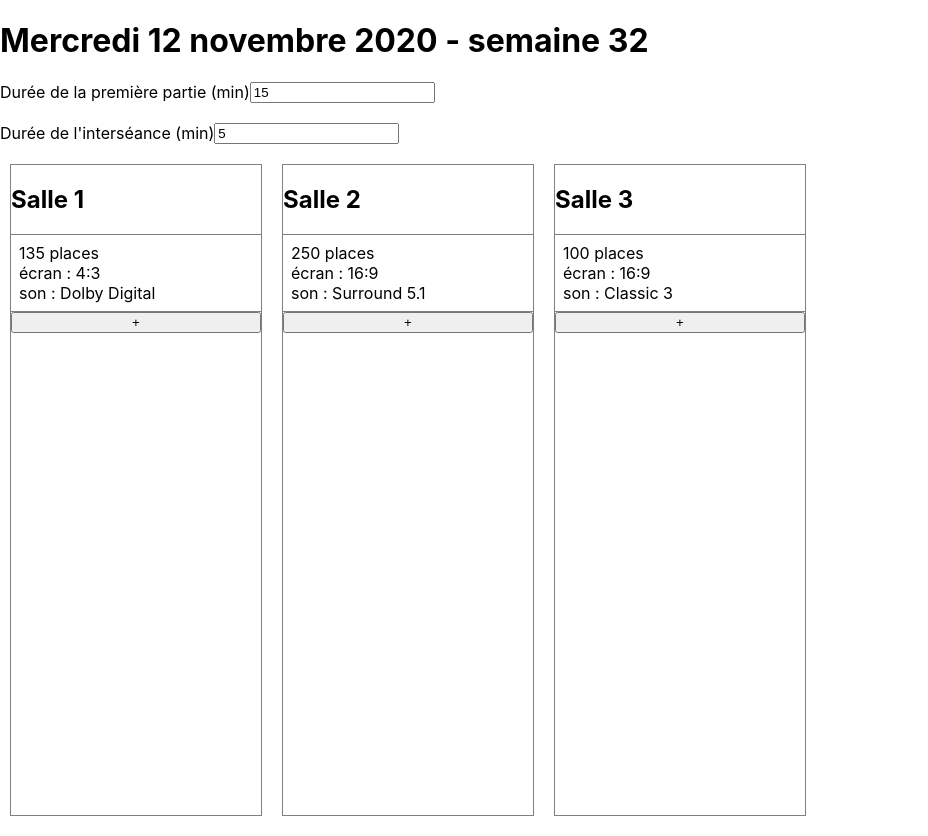
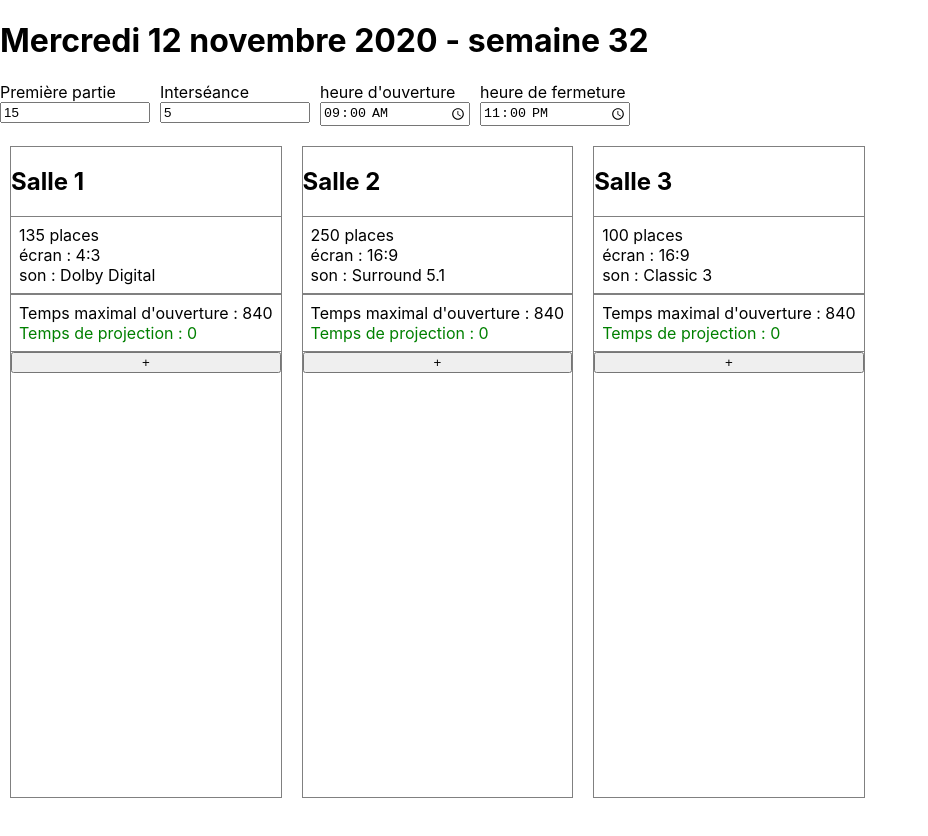
Before and after one commit to agguillemot/terminus-poc-grille-prog, a React (Create React App) app: page / in a window 1280 px wide. Shown: the whole page, without its empty margins (0-928 px from the left). Built offline with nearby package versions, Linux system fonts and the light colour scheme.

Commit message:
add in and out

```diff
--- a/package.json
+++ b/package.json
@@ -11,6 +11,7 @@
     "@types/react": "^16.9.53",
     "@types/react-dom": "^16.9.8",
     "@types/styled-components": "^5.1.7",
+    "date-fns": "^2.16.1",
     "react": "^17.0.1",
     "react-dom": "^17.0.1",
     "react-scripts": "4.0.1",
--- a/src/App-style.ts
+++ b/src/App-style.ts
@@ -9,3 +9,10 @@ export const Row = styled.div`
   display: flex;
   margin-bottom: 20px;
 `;
+
+export const InputGroup = styled.div`
+  display: flex;
+  flex-direction: column;
+  margin-right: 10px;
+  width: 150px;
+`;
--- a/src/App.tsx
+++ b/src/App.tsx
@@ -2,12 +2,16 @@ import React, { useState } from 'react';
 import Room from './components/Room';
 import { ROOMS } from './data/rooms';
 
-import { Row, Wrapper } from './App-style';
+import { Row, Wrapper, InputGroup } from './App-style';
 import { ISession } from './types/session';
+import { CinemaContextProvider } from './contexts/cinema';
+import computeOpeningTime from './components/utils/computeOpeningTime';
 
 function App() {
   const [inValue, setIn] = useState<number>(15);
   const [outValue, setOut] = useState<number>(5);
+  const [openingTime, setOpeningTime] = useState<string>('09:00');
+  const [closingTime, setClosingTime] = useState<string>('23:00');
 
   const [sessions, setSessions] = useState<Record<number, ISession[]>>({
     1: [],
@@ -26,14 +30,25 @@ function App() {
     <Wrapper>
       <h1>Mercredi 12 novembre 2020 - semaine 32</h1>
       <Row>
-        <label htmlFor="input-in">Durée de la première partie (min)</label>
+        <InputGroup>
+          <label htmlFor="input-in">Première partie</label>
           <input id="input-in" value={inValue} onChange={(e) => setIn(parseInt(e.currentTarget.value, 10))} />
+        </InputGroup>
+        <InputGroup>
+          <label htmlFor="input-out">Interséance</label>
+          <input id="input-out" value={outValue} onChange={(e) => setOut(parseInt(e.currentTarget.value, 10))} />
+        </InputGroup>
+        <InputGroup>
+          <label htmlFor="input-opening">heure d'ouverture</label>
+          <input id="input-opening" type="time" value={openingTime} onChange={(e) => setOpeningTime(e.currentTarget.value)} />
+        </InputGroup>
+        <InputGroup>
+          <label htmlFor="input-closing">heure de fermeture</label>
+          <input id="input-closing" type="time" value={closingTime} onChange={(e) => setClosingTime(e.currentTarget.value)} />
+        </InputGroup>
       </Row>
       <Row>
-        <label htmlFor="input-out">Durée de l'interséance (min)</label>
-        <input id="input-out" value={outValue} onChange={(e) => setOut(parseInt(e.currentTarget.value, 10))} />
-      </Row>
-      <Row>
+        <CinemaContextProvider inDuration={inValue} outDuration={outValue} totalOpeningTime={computeOpeningTime(openingTime, closingTime)}>
           { ROOMS.map((room) => (
             <Room
               key={room.index}
@@ -42,6 +57,7 @@ function App() {
               addSession={(session) => addSessionToRoom(room.index, session)}
             />
           ))}
+        </CinemaContextProvider>
       </Row>
     </Wrapper>
   );
--- a/src/components/Room/index.tsx
+++ b/src/components/Room/index.tsx
@@ -1,9 +1,11 @@
 import React from "react";
+import { useCinemaContext } from "../../contexts/cinema";
 import { IRoom } from "../../types/room";
 import { ISession } from "../../types/session";
 import AddMovie from "../AddMovie";
 import Session from "../Session";
-import { Movies, TechInfos, Wrapper } from './style';
+import { Movies, TechInfos, Wrapper, MaxProjectionTime } from './style';
+import { MOVIES } from '../../data/movies';
 
 interface IRoomComp {
   room: IRoom;
@@ -12,6 +14,16 @@ interface IRoomComp {
 }
 
 const Room = ({ room: { index, seats, screen, sound }, sessions, addSession }: IRoomComp) => {
+  const { totalOpeningTime, inDuration, outDuration } = useCinemaContext();
+
+  const totalProjectionTime = sessions.reduce((total, session) => {
+    const completeMovie = MOVIES.find((m) => m.id === session.movie);
+    const sessionTotalDuration = completeMovie
+      ? inDuration + outDuration + completeMovie.duration
+      : 0;
+    return total += sessionTotalDuration;
+  }, 0);
+
   return (
     <Wrapper>
       <h2>Salle {index}</h2>
@@ -20,8 +32,12 @@ const Room = ({ room: { index, seats, screen, sound }, sessions, addSession }: I
         <div>écran : {screen}</div>
         <div>son : {sound}</div>
       </TechInfos>
+      <TechInfos>
+        <div>Temps maximal d'ouverture : {totalOpeningTime}</div>
+        <MaxProjectionTime error={totalProjectionTime < totalOpeningTime}>Temps de projection : {totalProjectionTime}</MaxProjectionTime>
+      </TechInfos>
       <Movies>
-        { sessions.map((session) => <Session key={session.movie} {...session} />) }
+        { sessions.map((session, index) => <Session key={index} {...session} />) }
         <AddMovie onAddMovie={(session) => addSession(session)} />
       </Movies>
     </Wrapper>
--- a/src/components/Room/style.ts
+++ b/src/components/Room/style.ts
@@ -19,3 +19,11 @@ export const Movies = styled.div`
   flex-direction: column;
   justify-content: center;
 `;
+
+interface IMaxProjectionTime {
+  error: boolean;
+}
+
+export const MaxProjectionTime = styled.div<IMaxProjectionTime>`
+  color: ${({ error }) => error ? 'green' : 'red' }
+`;
--- a/src/components/Session/style.ts
+++ b/src/components/Session/style.ts
@@ -5,7 +5,7 @@ export const Wrapper = styled.div`
 
 export const InBlock = styled.div`
   height: 50px;
-  background-color: green;
+  background-color: orange;
   display: flex;
   align-items: center;
   justify-content: center;
@@ -13,7 +13,7 @@ export const InBlock = styled.div`
 
 export const OutBlock = styled.div`
   height: 30px;
-  background-color: maroon;
+  background-color: teal;
   color: #fff;
   display: flex;
   align-items: center;
--- /dev/null
+++ b/src/components/utils/computeOpeningTime.ts
@@ -0,0 +1,7 @@
+import { parse, differenceInMinutes } from "date-fns";
+
+const computeOpeningTime = (openingTime: string, closingTime: string) => (
+  differenceInMinutes(parse(closingTime, 'HH:mm', new Date()), parse(openingTime, 'HH:mm', new Date()))
+);
+
+export default computeOpeningTime;
--- /dev/null
+++ b/src/contexts/cinema.tsx
@@ -0,0 +1,22 @@
+import React, { createContext, PropsWithChildren, useContext } from 'react';
+
+
+interface ICinemaContext {
+  inDuration: number;
+  outDuration: number;
+  totalOpeningTime: number; // in minutes
+}
+
+const CinemaContext = createContext<ICinemaContext>({
+  inDuration: 15,
+  outDuration: 15,
+  totalOpeningTime: 840,
+});
+
+export const CinemaContextProvider = ({ children, ...props }: PropsWithChildren<ICinemaContext>) => (
+  <CinemaContext.Provider value={{ ...props }}>
+    {children}
+  </CinemaContext.Provider>
+);
+
+export const useCinemaContext = () => useContext(CinemaContext);
```
Also changed, not shown: 2 other files (tests, documents, lock files or other folders). Lines whose indentation alone changed are shown as unchanged.
